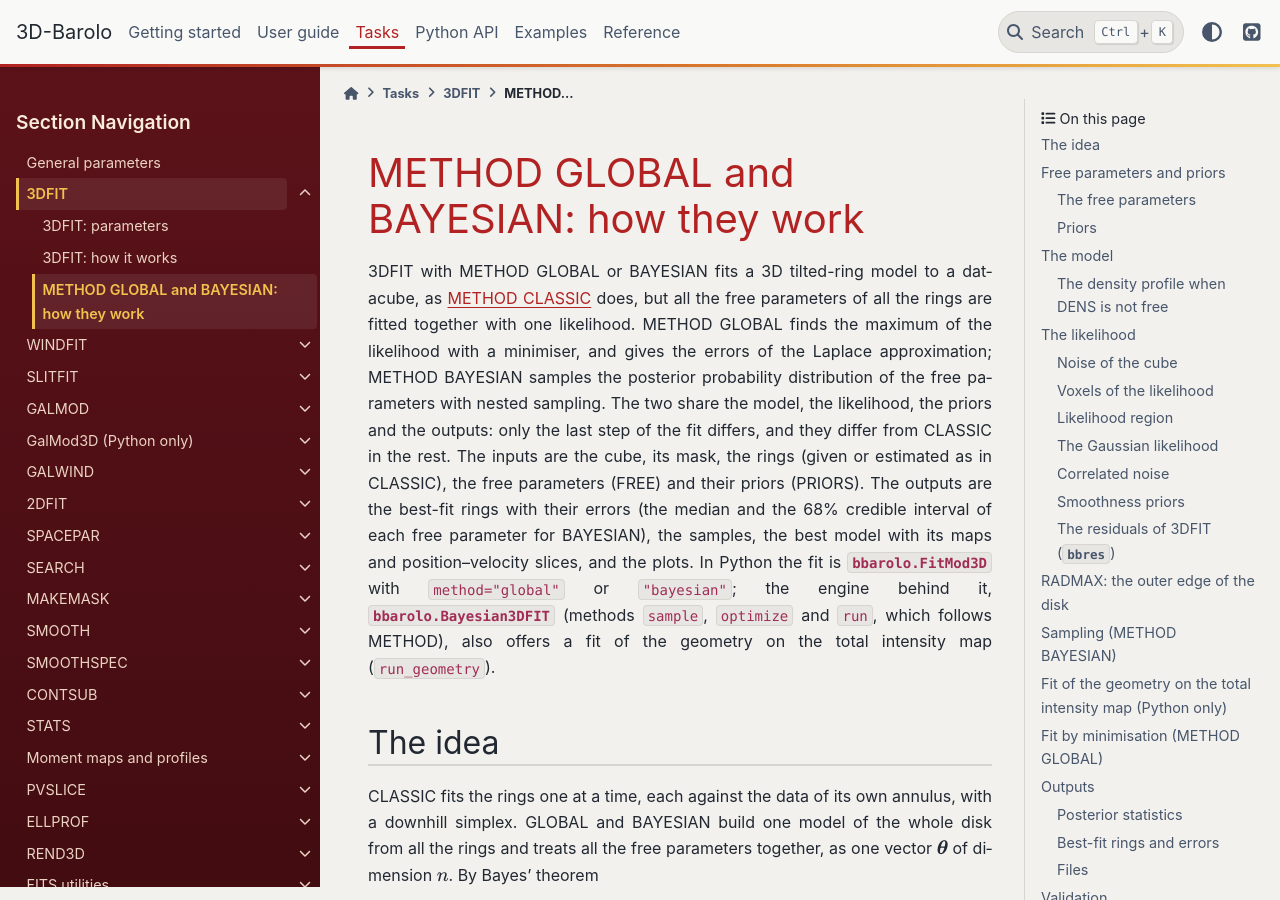
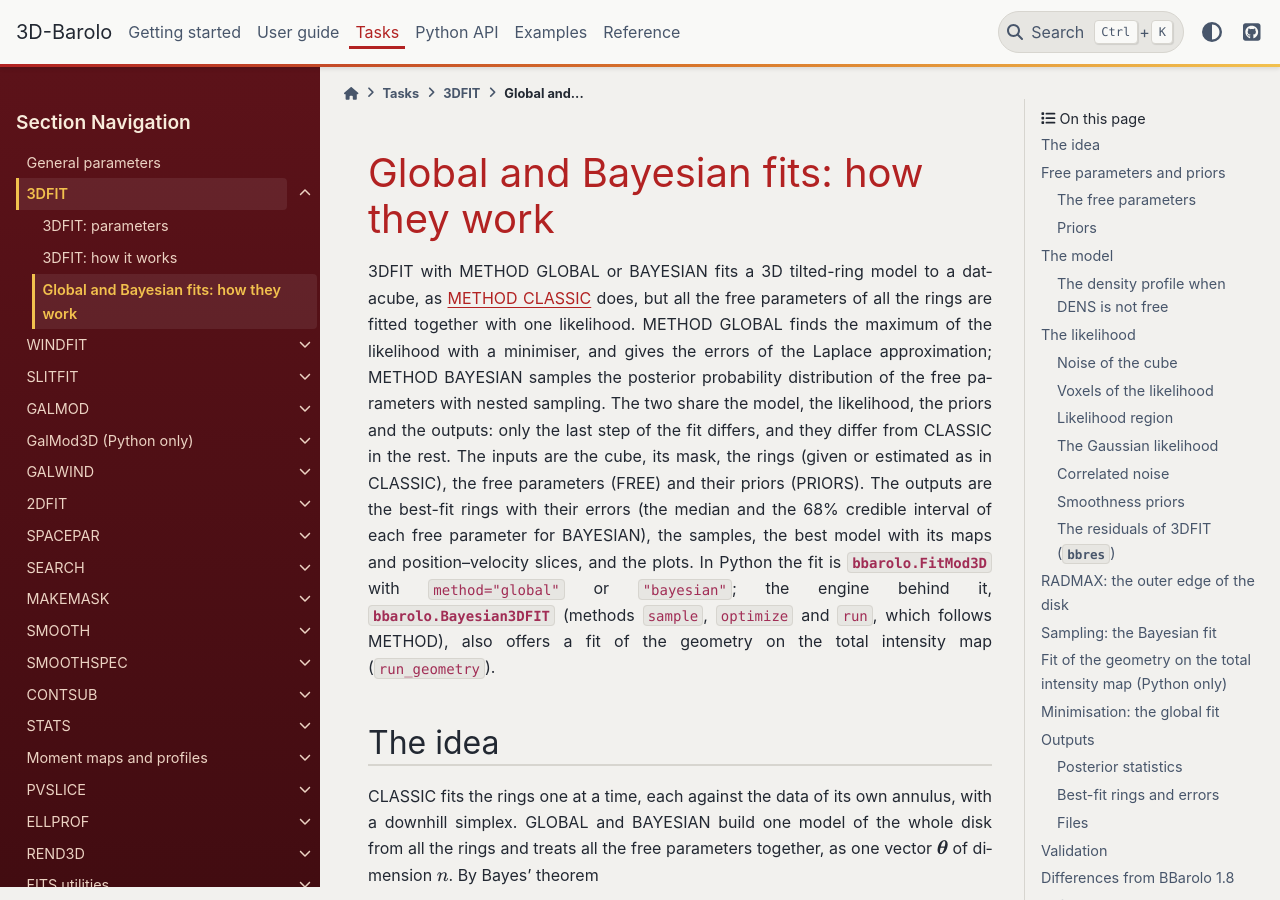
Before and after one commit to editeodoro/bbarolo2, a Sphinx documentation site: the page built from docs/tasks/3dfit/likelihood.md, in a window 1280 px wide and 900 px high. Built offline with Sphinx 7.4.7 and the PyData theme 0.15.4, drawn with Linux system fonts in a browser that asks for light colours; some of the changed text lies outside the part shown.

Commit message:
Docs: "global fit" and "Bayesian fit" in the titles, not METHOD GLOBAL/BAYESIAN
Co-Authored-By: Claude Opus 5.5 <noreply@anthropic.com>

```diff
--- a/docs/examples/hd142527.md
+++ b/docs/examples/hd142527.md
@@ -1,4 +1,4 @@
-# HD 142527: a protoplanetary disk with METHOD BAYESIAN
+# HD 142527: a Bayesian fit of a protoplanetary disk
 
 BBarolo is not only for galaxies: any rotating disk seen in an emission line can be fitted. This example is the
 disk of gas and dust around the young star HD 142527, observed in the ¹³CO line with ALMA. The disk rotates at a
--- a/docs/examples/u3-25160.md
+++ b/docs/examples/u3-25160.md
@@ -1,4 +1,4 @@
-# U3_25160: Hα at z = 0.9 with METHOD BAYESIAN
+# U3_25160: a Bayesian fit of Hα at z = 0.9
 
 A star-forming galaxy at redshift 0.9 observed in Hα with KMOS at the VLT, from the KROSS survey. The disk is
 only a few seeing disks across and the signal-to-noise ratio is low: the typical case of high-redshift
--- a/docs/examples/ugc1281.md
+++ b/docs/examples/ugc1281.md
@@ -1,4 +1,4 @@
-# UGC 1281: an edge-on dwarf with METHOD GLOBAL
+# UGC 1281: a global fit of an edge-on dwarf
 
 UGC 1281 is a dwarf galaxy seen almost edge-on. In an edge-on disk every line of sight crosses many rings, so the
 rings cannot be fitted one at a time: the whole disk must be fitted at once. This example does it with
--- a/docs/tasks/3dfit/likelihood.md
+++ b/docs/tasks/3dfit/likelihood.md
@@ -1,4 +1,4 @@
-# METHOD GLOBAL and BAYESIAN: how they work
+# Global and Bayesian fits: how they work
 
 3DFIT with METHOD GLOBAL or BAYESIAN fits a 3D tilted-ring model to a datacube, as
 {doc}`METHOD CLASSIC <algorithm>` does, but all the free parameters of all the rings are fitted together with
@@ -523,7 +523,7 @@ keep their values out to the edge of the longer half. Free (`FREE ... RADMAXA`),
 or at the outer edge of the rings; the deconvolved density profile follows the edges, and its exterior annulus
 starts at the longer of the two when both are below the outer edge of the rings.
 
-## Sampling (METHOD BAYESIAN)
+## Sampling: the Bayesian fit
 
 {ref}`SAMPLER <par-3dfit-sampler>` chooses the sampler:
 
@@ -576,7 +576,7 @@ the pixels and is recommended for real galaxies, whose maps have structure that
 convergence in 20 minutes without it). FRACERR does not suit the map: it weights the faint outer disk. The
 map does not change for PA → PA + 180°, so the prior of PA should cover half a circle.
 
-## Fit by minimisation (METHOD GLOBAL)
+## Minimisation: the global fit
 
 `METHOD GLOBAL`, in Python `optimize(freepar, minimiser, ...)`, minimises $-\ln\mathcal L$, or with `posterior=True` $-\ln\mathcal L - \ln\pi$
 (the maximum of the posterior), with the log-likelihood, the setup and the priors of `run` (and of
```
Also changed, not shown: docs/user-guide/parallel.md (+1 -1 lines).
